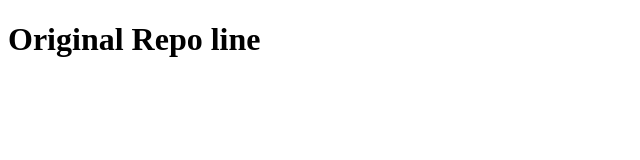
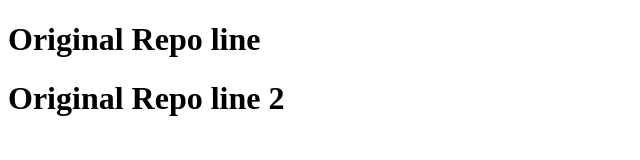
Before and after one commit to tasbeeljawed-aptech/github-9_8, a plain HTML site: page index.html in a window 1280 px wide. Shown: the whole page, without its empty margins (0-640 px from the left). Drawn offline with Linux system fonts and the light colour scheme.

Commit message:
adding line 2 from original repo.

```diff
--- a/index.html
+++ b/index.html
@@ -7,5 +7,6 @@
 </head>
 <body>
     <h1>Original Repo line</h1>
+    <h1>Original Repo line 2</h1>
 </body>
 </html>
```
